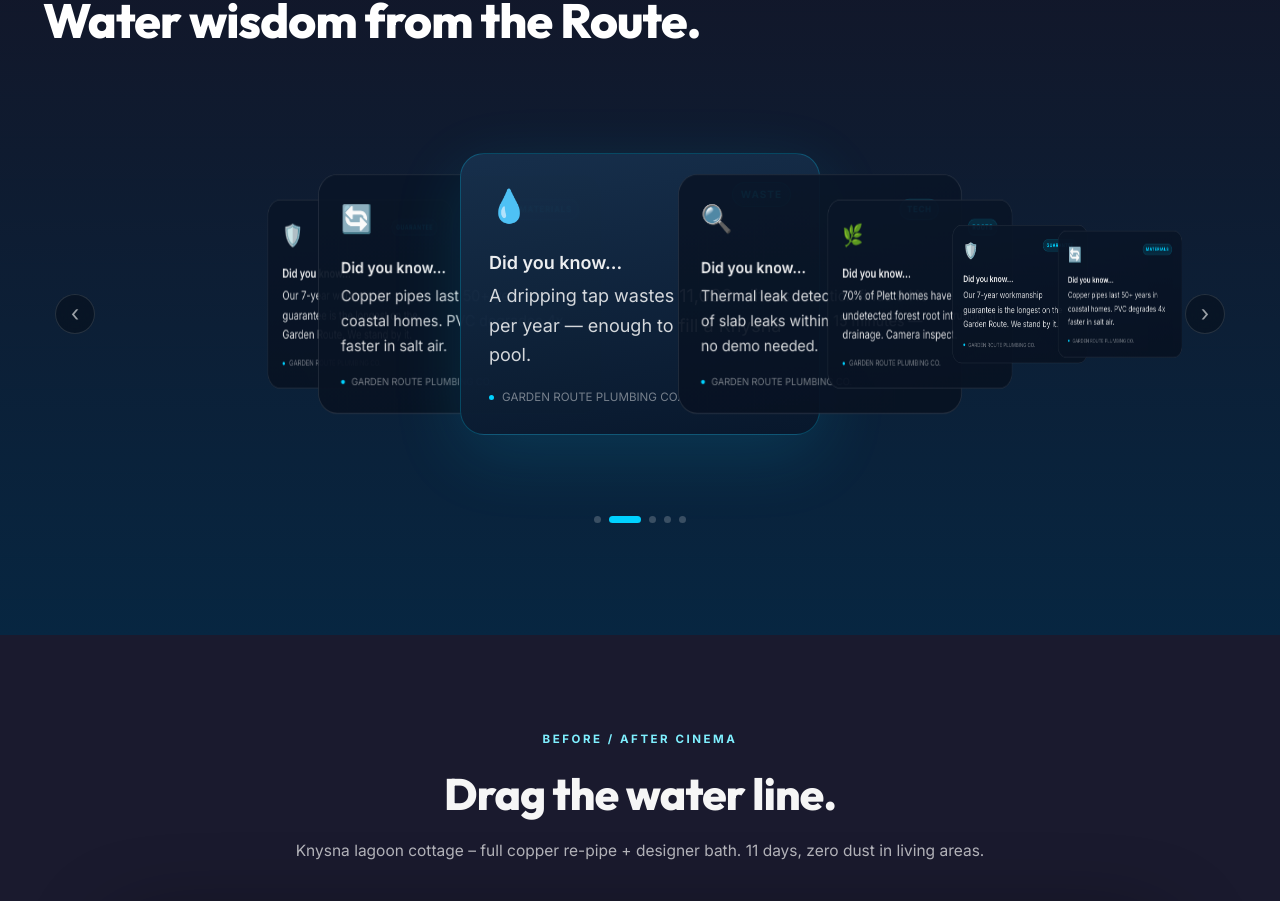
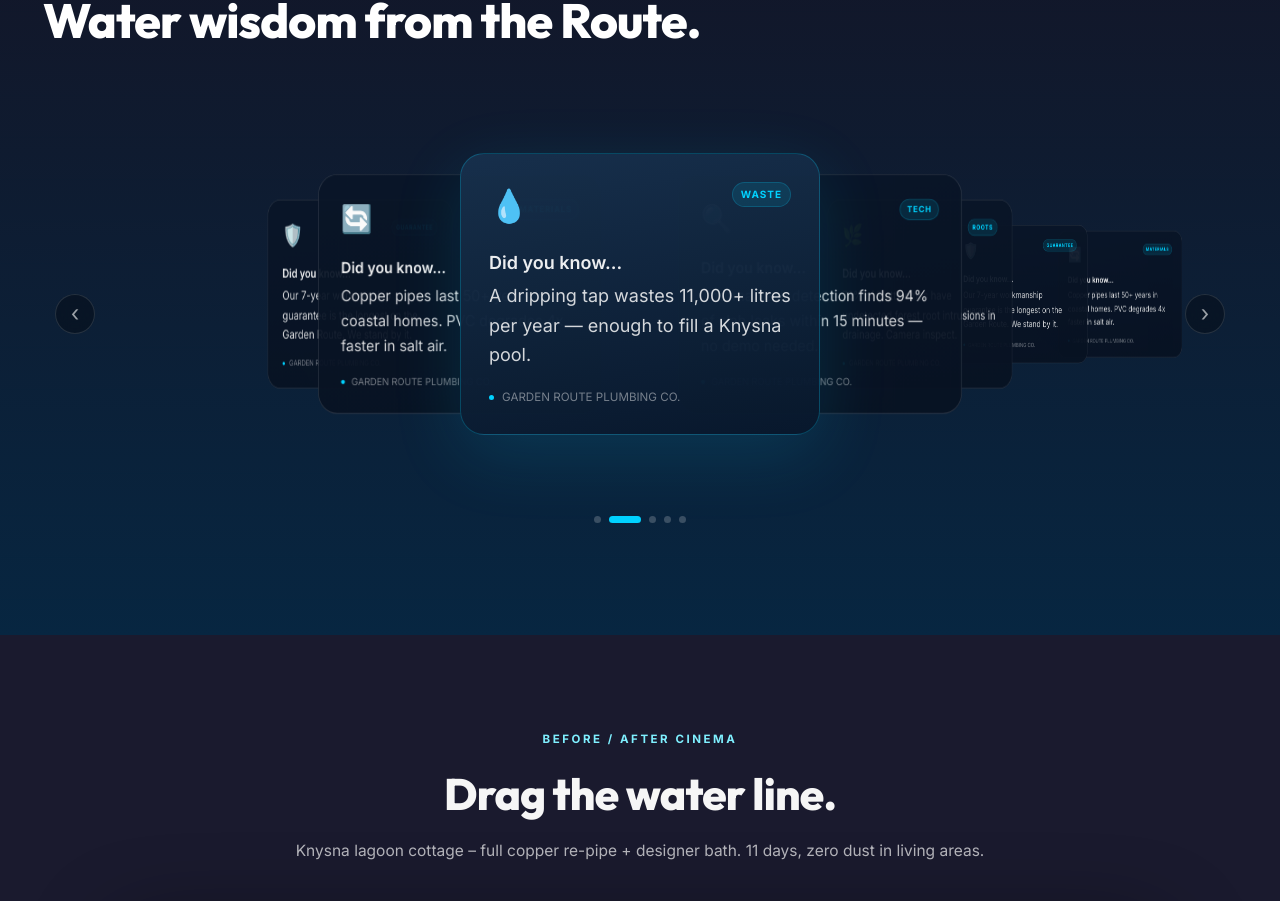
Before and after one commit to mikewithoutthemechanics/PUNCTUAL-PLUMBERS-PRODUCTION, a React (Vite) app: page / in a window 1280 px wide. Shown: the part 2846-3747 px from the top of the page. Built offline with nearby package versions, Linux system fonts and the light colour scheme; grey boxes are pictures that could not be loaded; a web font is replaced by a local one.

Commit message:
fix: add z-index to CoverFlow cards for correct 3D layering

```diff
--- a/src/App.tsx
+++ b/src/App.tsx
@@ -496,13 +496,14 @@ export default function App() {
                 const scale = isCenter ? 1 : Math.max(0.45, 0.85 - (abs - 1) * 0.18);
                 const rotateY = isCenter ? 0 : sign * (abs === 1 ? -22 : -40);
                 const z = isCenter ? 0 : -(abs * 60);
+                const zIndex = isCenter ? 50 : Math.max(10, 50 - abs * 8);
                 return (
                   <motion.div
                     key={i}
                     animate={{ x, scale, rotateY, z }}
                     transition={{ duration:0.6, ease:[0.22,1,0.36,1] }}
                     className="absolute cursor-pointer"
-                    style={{ transformStyle:"preserve-3d", backfaceVisibility:"hidden" }}
+                    style={{ transformStyle:"preserve-3d", backfaceVisibility:"hidden", zIndex }}
                     onClick={() => setFlowIdx(i)}
                     onMouseEnter={() => setFlowPaused(true)}
                     onMouseLeave={() => setFlowPaused(false)}
```
